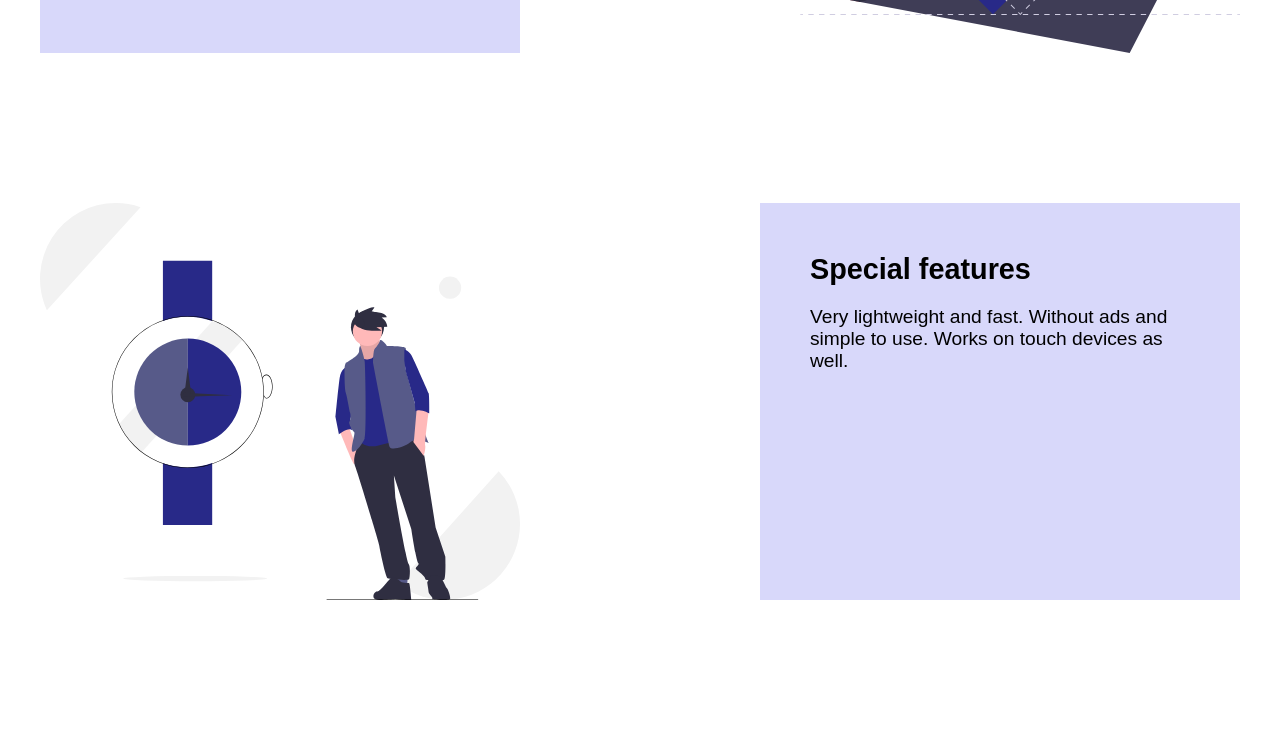
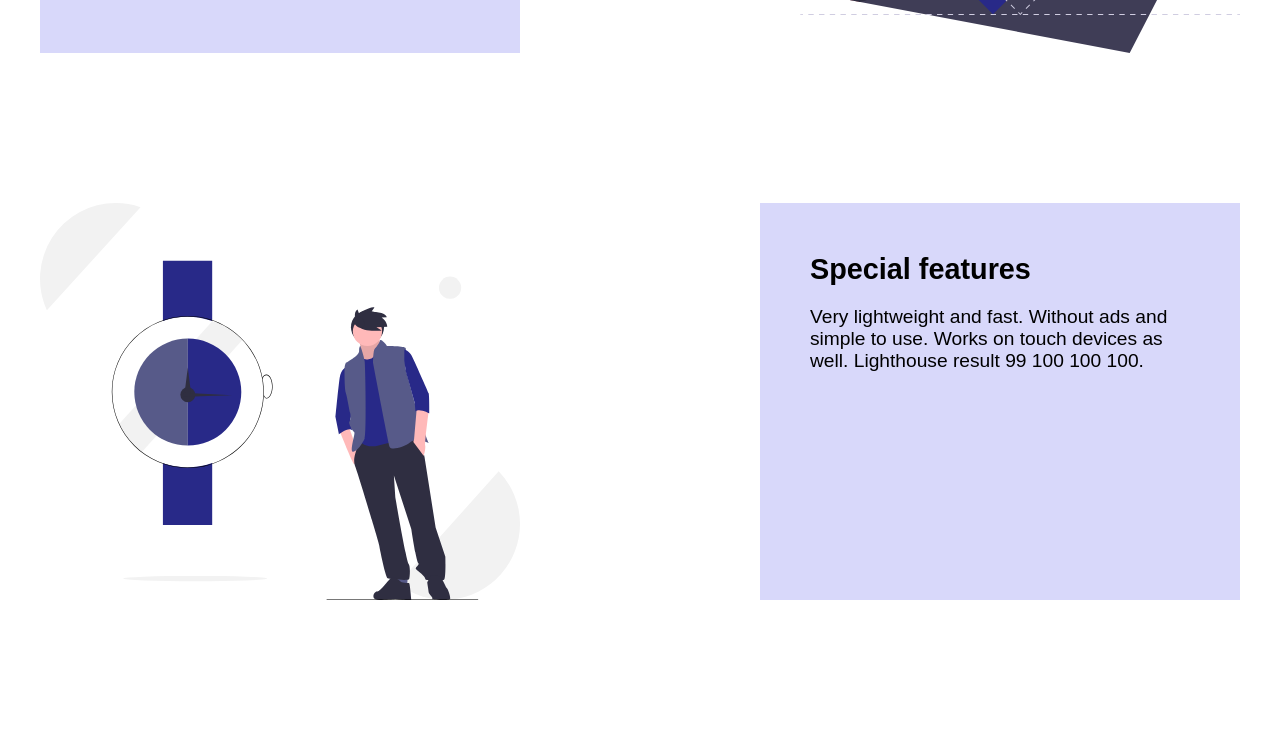
Before and after one commit to SergeiKOS/drawing-app, a React (Create React App) app: page / in a window 1280 px wide. Shown: the part 465-1214 px from the top of the page. Built offline with nearby package versions, Linux system fonts and the light colour scheme.

Commit message:
Edit text

```diff
--- a/src/components/landingPage/index.js
+++ b/src/components/landingPage/index.js
@@ -28,7 +28,7 @@ const LandingPage = () => {
           <Description>
             <Title title="Special features" />
             Very lightweight and fast. Without ads and simple to use. Works on
-            touch devices as well.
+            touch devices as well. Lighthouse result 99 100 100 100.
           </Description>
         </section>
         <section className="description-image-container">
```
